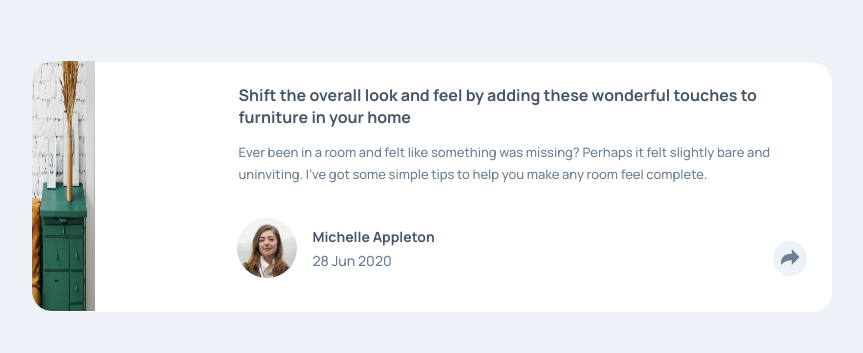
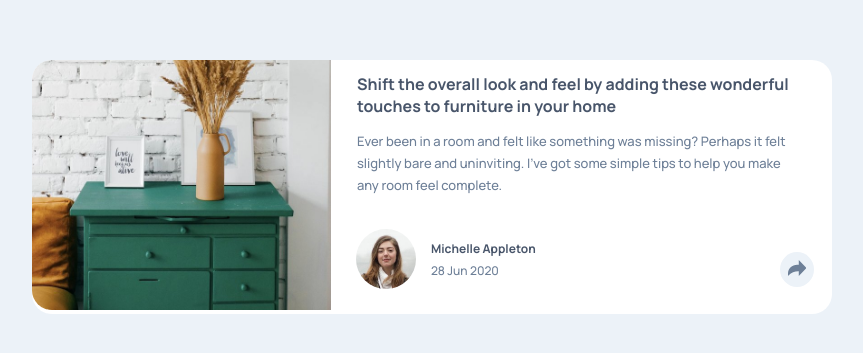
Before and after one commit to christopherqmendivel/article_preview_component, a plain HTML site: page index.html in a window 1280 px wide. Shown: the part 213-566 px from the top of the page, without its empty margins (208-1071 px from the left). Drawn offline with Linux system fonts and the light colour scheme.

Commit message:
Update app.css

```diff
--- a/build/css/app.css
+++ b/build/css/app.css
@@ -34,13 +34,12 @@ body {
   display: flex;
   justify-content: center;
   align-items: center;
+  padding: 0 1rem;
 }
 .container .card {
   width: 90%;
   display: flex;
   flex-wrap: wrap;
-  justify-content: center;
-  align-items: center;
   background: white;
   border-radius: 2rem;
   position: relative;
@@ -48,26 +47,33 @@ body {
 @media (min-width: 480px) {
   .container .card {
     width: 90%;
-    max-width: 40rem;
+    max-width: 35rem;
   }
 }
 @media (min-width: 992px) {
   .container .card {
     max-width: 80rem;
-    height: 25rem;
+    height: auto;
     flex-wrap: nowrap;
   }
 }
-.container .card .drawers {
+.container .card .img_card {
   width: 100%;
-  height: 20rem;
+}
+@media (min-width: 992px) {
+  .container .card .img_card {
+    width: 80%;
+    height: 25rem;
+  }
+}
+.container .card .img_card .drawers {
+  width: 100%;
+  height: 25rem;
   border-top-left-radius: 2rem;
   border-top-right-radius: 2rem;
 }
 @media (min-width: 992px) {
-  .container .card .drawers {
-    width: 35%;
-    height: 25rem;
+  .container .card .img_card .drawers {
     border-bottom-left-radius: 2rem;
     border-top-right-radius: 0;
   }
@@ -95,7 +101,7 @@ body {
 }
 .container .card .card_footer {
   width: 100%;
-  height: 6rem;
+  height: 7rem;
   display: flex;
   align-items: center;
   position: relative;
@@ -127,13 +133,13 @@ body {
 }
 .container .card .card_footer .author .info_author .name_author {
   color: #48556a;
-  font-size: 1.4rem;
+  font-size: 1.2rem;
   margin: 0;
   padding-bottom: 0.5rem;
 }
 .container .card .card_footer .author .info_author .date {
   color: #6d7f97;
-  font-size: 1.4rem;
+  font-size: 1.2rem;
 }
 .container .card .card_footer .author .img_author {
   width: 6rem;
@@ -146,7 +152,7 @@ body {
   background-color: #ecf2f8;
   position: absolute;
   right: 0;
-  margin-right: 2.5rem;
+  margin-right: 1.8rem;
   cursor: pointer;
 }
 .container .card .card_footer.active .share-icon {
```
